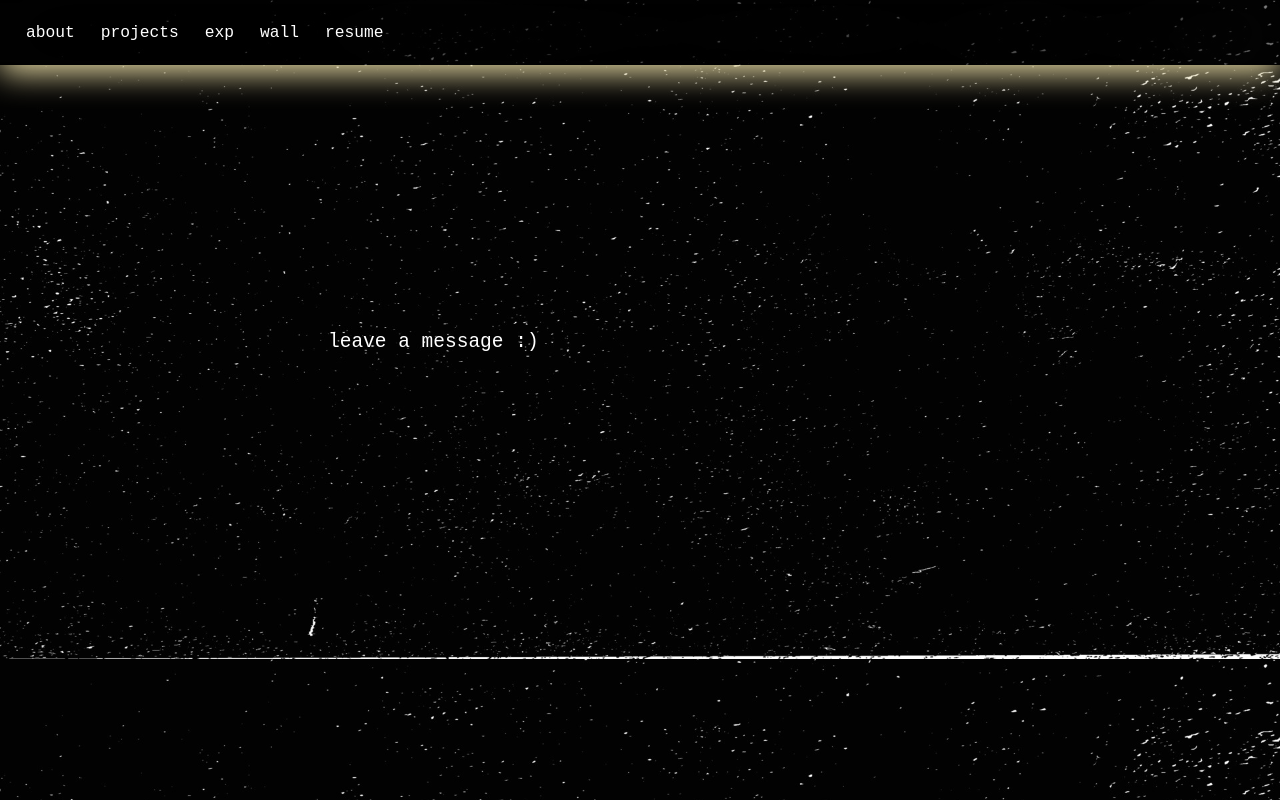
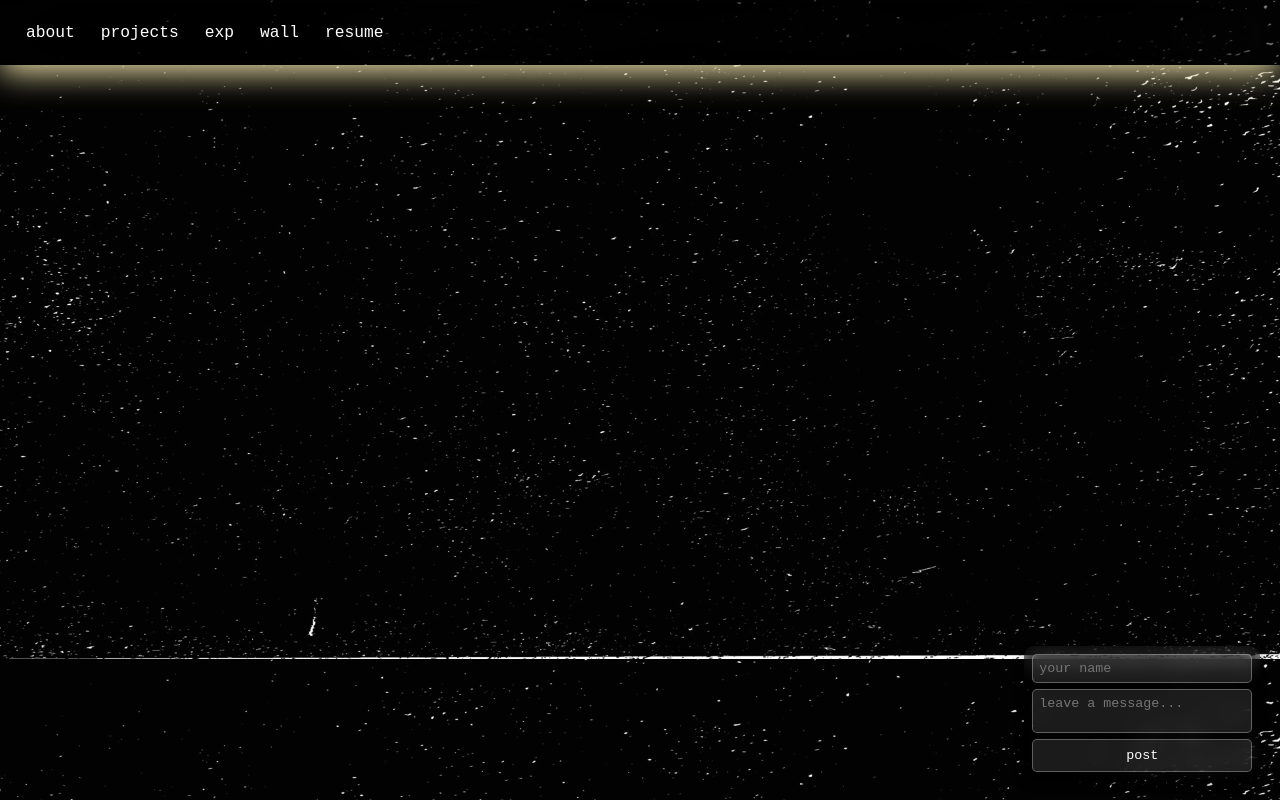
Before and after one commit to fauxriarty/portfolio, a Next.js app: page /wall in a window 1280 px wide. Built offline with nearby package versions, Linux system fonts and the light colour scheme.

Commit message:
wall without backend

```diff
--- a/src/pages/wall.scss
+++ b/src/pages/wall.scss
@@ -1,3 +1,125 @@
-*{
+.wall-container {
+  position: relative;
+  display: flex;
+  flex-direction: column;
+  align-items: center;
+  padding-top: 5rem;
+  width: 100%;
+}
+
+.messages-grid {
+  position: relative;
+  height: calc(100vh - 5rem);
+  overflow-y: auto;
+  scrollbar-width: none;
+  -ms-overflow-style: none;
+
+  &::-webkit-scrollbar {
+    display: none;
+  }
+
+  width: 150%;
+}
+
+.message-card {
+  position: absolute;
+  backdrop-filter: blur(4px);
+  background: rgba(202, 190, 190, 0.1);
+  border-radius: 10px;
+  padding: 0.5rem;
+  width: 160px;
+  height: 100px;
+  display: flex;
+  flex-direction: column;
+  align-items: center;
+  justify-content: center;
+  text-align: center;
+  font-family: monospace;
+  font-size: 1rem;
+  color: #fff;
+  transition: all 0.3s ease;
+  box-shadow: 0 4px 15px rgba(0, 0, 0, 0.3);
+  cursor: pointer;
+
+  &:hover {
+    width: 200px;
+    background-color: #fff;
+    color: black;
+    height: 130px;
+  }
+
+  .message-name {
+    font-weight: bold;
+    text-transform: lowercase;
+    margin-bottom: 0.3rem;
+  }
+
+  .message-text {
+    display: none;
+    font-size: 0.9rem;
+    text-transform: lowercase;
+  }
+
+  &:hover .message-text {
+    display: block;
+  }
+}
+
+.message-box {
+  position: fixed;
+  bottom: 20px;
+  right: 20px;
+  background: rgba(0, 0, 0, 0.35);
+  backdrop-filter: blur(10px);
+  padding: 0.6rem;
+  border-radius: 10px;
+  box-shadow: 0 4px 10px rgba(0, 0, 0, 0.3);
+  display: flex;
+  flex-direction: column;
+  gap: 6px;
+  font-family: monospace;
+  width: 220px;
+
+  input,
+  textarea {
+    background: rgba(255, 255, 255, 0.1);
+    border: 1px solid rgba(255, 255, 255, 0.3);
+    padding: 6px;
+    color: #fff;
     font-family: monospace;
+    resize: none;
+    border-radius: 5px;
+  }
+
+  button {
+    background: rgba(255, 255, 255, 0.1);
+    color: #fff;
+    border: 1px solid rgba(255, 255, 255, 0.3);
+    padding: 8px;
+    cursor: pointer;
+    border-radius: 5px;
+    transition: background 0.3s ease;
+
+    &:hover {
+      background: rgba(255, 255, 255, 0.2);
+    }
+  }
 }
+
+@media (max-width: 768px) {
+  .message-card {
+    width: 130px;
+    height: 85px;
+
+    &:hover {
+      width: 170px;
+      height: 110px;
+    }
+  }
+
+  .message-box {
+    width: 180px;
+    bottom: 10px;
+    right: 10px;
+  }
+}
--- a/src/pages/wall.tsx
+++ b/src/pages/wall.tsx
@@ -1,7 +1,191 @@
-import React from 'react';
+import React, { useState, useEffect, useRef } from 'react';
+import './wall.scss';
 
-export const Wall = () => {
-    return <p className='sec-text'>Leave a message :)</p>;
+type Message = {
+  id: number;
+  name: string;
+  text: string;
+  position: { top: number; left: number };
+  pageIndex: number;  // which page the message belongs to
+};
+
+const CARD_WIDTH = 160;
+const CARD_HEIGHT = 100;
+const PAGE_SIZE = 10;
+const OVERLAP_THRESHOLD = 0;
+const MARGIN = 12;
+const TRY_LIMIT = 300;
+const BASE_PAGE_HEIGHT = 600;
+
+// A small helper to get bounding rect for overlap checks
+function getRect(top: number, left: number): DOMRect {
+  return {
+    x: left,
+    y: top,
+    width: CARD_WIDTH,
+    height: CARD_HEIGHT,
+    top,
+    bottom: top + CARD_HEIGHT,
+    left,
+    right: left + CARD_WIDTH,
+    toJSON() { return {}; }
+  } as DOMRect;
+}
+
+function overlapArea(a: DOMRect, b: DOMRect): number {
+  const xOverlap = Math.max(0, Math.min(a.right, b.right) - Math.max(a.left, b.left));
+  const yOverlap = Math.max(0, Math.min(a.bottom, b.bottom) - Math.max(a.top, b.top));
+  return xOverlap * yOverlap;
+}
+
+function overlapsTooMuch(rectA: DOMRect, rectB: DOMRect, threshold: number): boolean {
+  const area = overlapArea(rectA, rectB);
+  return area > threshold * (CARD_WIDTH * CARD_HEIGHT);
+}
+
+function generateRandomPosition(
+  pageIndex: number,
+  existingPositionsOnPage: { top: number; left: number }[],
+  containerWidth: number
+) {
+  const pageTop = pageIndex * BASE_PAGE_HEIGHT;
+  let attempts = TRY_LIMIT;
+
+  const effectiveCardWidth = CARD_WIDTH + MARGIN;
+  const effectiveCardHeight = CARD_HEIGHT + MARGIN;
+
+  while (attempts > 0) {
+    const left = Math.random() * (containerWidth - effectiveCardWidth - 2 * MARGIN) + MARGIN;
+    const top = Math.random() * (BASE_PAGE_HEIGHT - effectiveCardHeight - 2 * MARGIN)
+             + (pageTop + MARGIN);
+
+    const newRect = getRect(top, left);
+
+    const collision = existingPositionsOnPage.some(pos => {
+      const existingRect = getRect(pos.top, pos.left);
+      return overlapsTooMuch(newRect, existingRect, OVERLAP_THRESHOLD);
+    });
+
+    if (!collision) {
+      return { top, left };
+    }
+    attempts--;
+  }
+  // fallback if no spot found
+  return { top: pageTop + MARGIN, left: MARGIN };
+}
+
+const Wall = () => {
+  const [messages, setMessages] = useState<Message[]>([]);
+  const [name, setName] = useState('');
+  const [text, setText] = useState('');
+
+  // Track the ID of the newly added message so we can scroll to it
+  const [lastAddedId, setLastAddedId] = useState<number | null>(null);
+
+  const containerRef = useRef<HTMLDivElement>(null);
+
+  // Load from localStorage on mount
+  useEffect(() => {
+    const stored = localStorage.getItem('messages');
+    if (stored) setMessages(JSON.parse(stored));
+  }, []);
+
+  // Save to localStorage whenever messages change
+  useEffect(() => {
+    localStorage.setItem('messages', JSON.stringify(messages));
+  }, [messages]);
+
+  // Scroll to the newly added message (if any)
+  useEffect(() => {
+    if (lastAddedId === null) return;  // no new message
+    const msg = messages.find(m => m.id === lastAddedId);
+    if (msg && containerRef.current) {
+      // Smooth‐scroll so user sees the card
+      containerRef.current.scrollTo({
+        top: msg.position.top - 50, // a small offset so it’s nicely visible
+        left: 0,
+        behavior: 'smooth'
+      });
+    }
+    // Clear the ID so we don't keep re‐scrolling
+    setLastAddedId(null);
+  }, [lastAddedId, messages]);
+
+  const handlePost = () => {
+    if (!name.trim() || !text.trim()) return;
+    if (!containerRef.current) return;
+
+    // figure out which page the new card belongs to
+    const pageIndex = Math.floor(messages.length / PAGE_SIZE);
+
+    // get container width for random left
+    const containerWidth = containerRef.current.offsetWidth;
+
+    // gather positions of messages on the same page
+    const samePagePositions = messages
+      .filter(m => m.pageIndex === pageIndex)
+      .map(m => m.position);
+
+    // pick a random (top, left) in that page region
+    const newPos = generateRandomPosition(pageIndex, samePagePositions, containerWidth);
+
+    const newMsg: Message = {
+      id: messages.length + 1,
+      name,
+      text,
+      pageIndex,
+      position: newPos
+    };
+
+    setMessages(prev => [...prev, newMsg]);
+    setLastAddedId(newMsg.id); // remember the newly added message ID
+    setName('');
+    setText('');
   };
 
-  export default Wall;
+  // container height for all pages
+  const totalPages = Math.ceil(messages.length / PAGE_SIZE) || 1;
+  const containerHeight = totalPages * BASE_PAGE_HEIGHT;
+
+  return (
+    <div className="wall-container">
+      <div
+        className="messages-grid"
+        ref={containerRef}
+        style={{ height: containerHeight }}
+      >
+        {messages.map(msg => (
+          <div
+            key={msg.id}
+            className="message-card"
+            style={{
+              top: msg.position.top,
+              left: msg.position.left,
+            }}
+          >
+            <span className="message-name">{msg.name}</span>
+            <div className="message-text">{msg.text}</div>
+          </div>
+        ))}
+      </div>
+
+      <div className="message-box">
+        <input
+          type="text"
+          placeholder="Your Name"
+          value={name}
+          onChange={e => setName(e.target.value)}
+        />
+        <textarea
+          placeholder="Leave a message..."
+          value={text}
+          onChange={e => setText(e.target.value)}
+        />
+        <button onClick={handlePost}>Post</button>
+      </div>
+    </div>
+  );
+};
+
+export default Wall;
```
